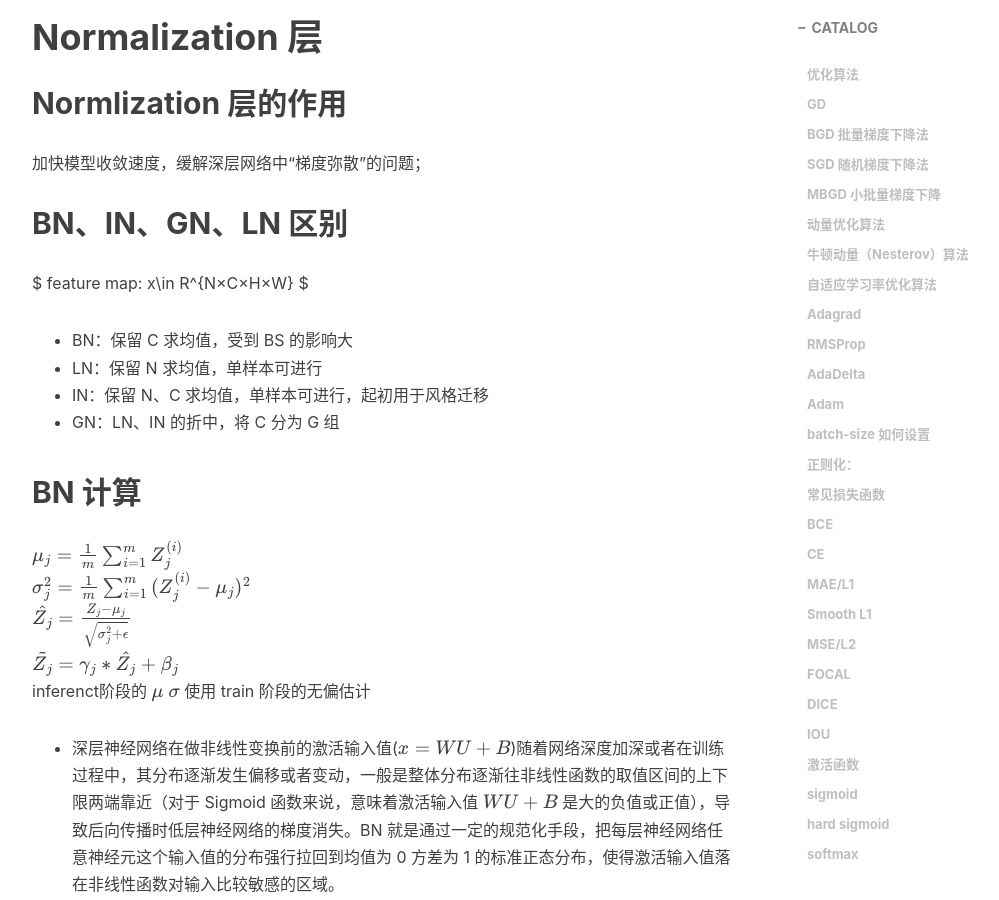
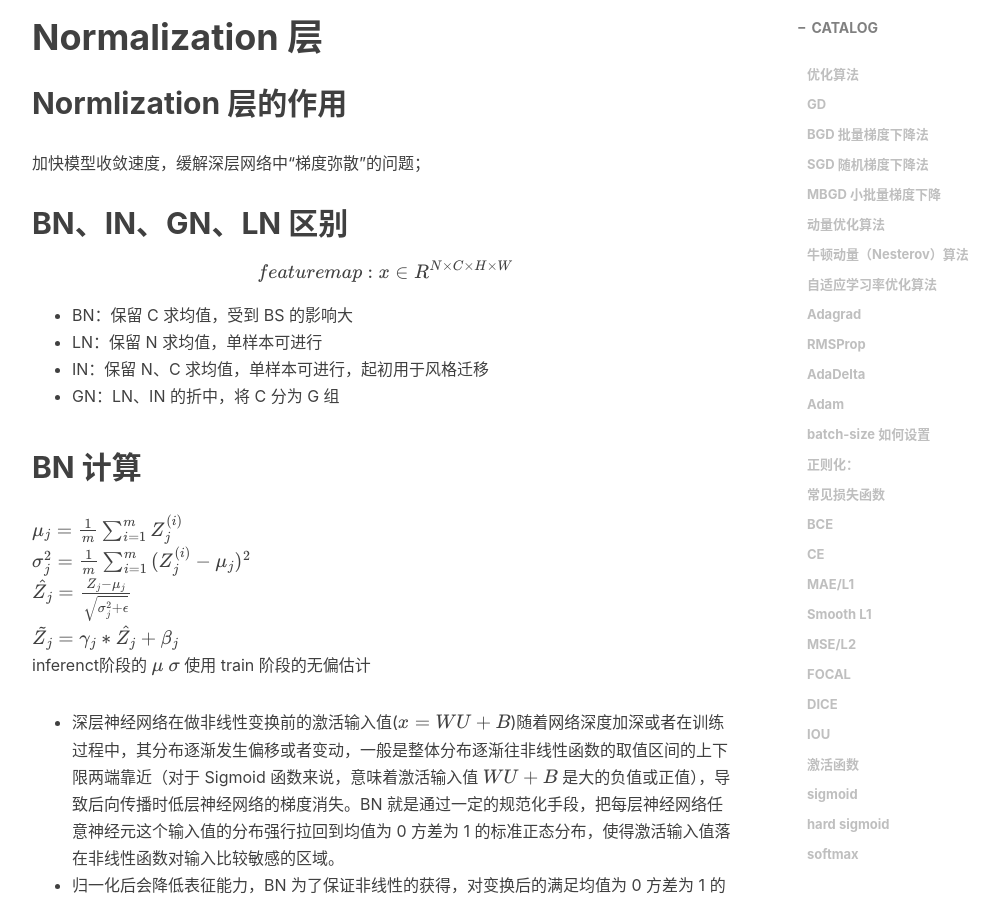
Before and after one commit to HXLH50K/hxlh50k.github.io, a Jekyll site: the page built from _posts/2021-08-25-深度学习基础知识点.md, in a window 1280 px wide and 900 px high, scrolled down 7033 px. Shown: the whole window, without its empty margins (233-1232 px from the left). Built offline with Jekyll 4.4.1, drawn with Linux system fonts in a browser that asks for light colours; nearby versions of some CDN libraries; formulas are drawn with MathJax 3; comment, search, counter and statistics services are not loaded.

```diff
--- a/_posts/2021-08-25-深度学习基础知识点.md
+++ b/_posts/2021-08-25-深度学习基础知识点.md
@@ -222,7 +222,7 @@ $$ AUC = \frac{area under ROC}{x*y} = \frac{\sum^M_{i=1}{N_i}}{M*N} $$
 
 ## BN、IN、GN、LN 区别
 
-$ feature map: x\in R^{N×C×H×W} $
+$$ feature map: x\in R^{N×C×H×W} $$
 
 - BN：保留 C 求均值，受到 BS 的影响大
 - LN：保留 N 求均值，单样本可进行
```
